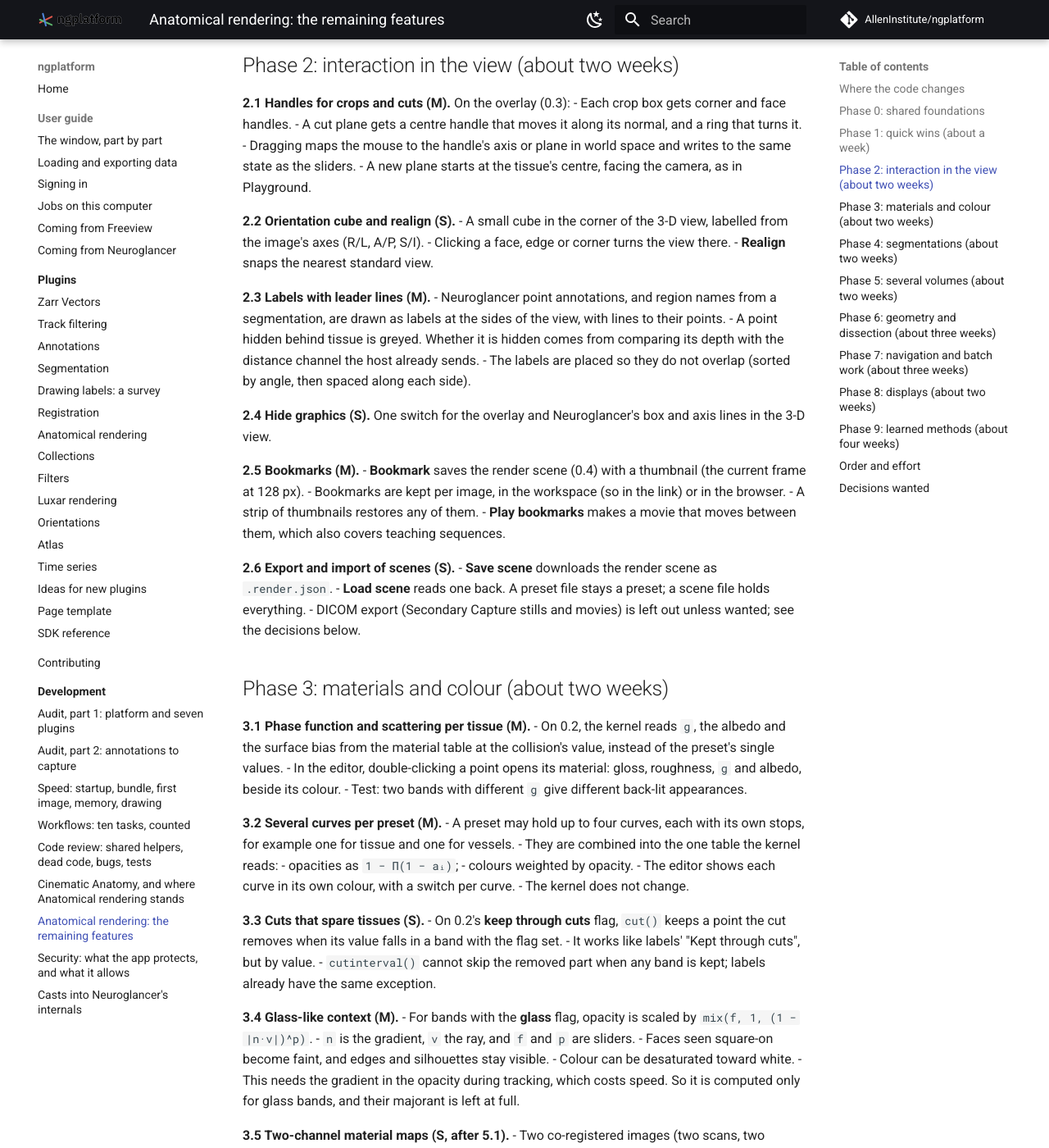
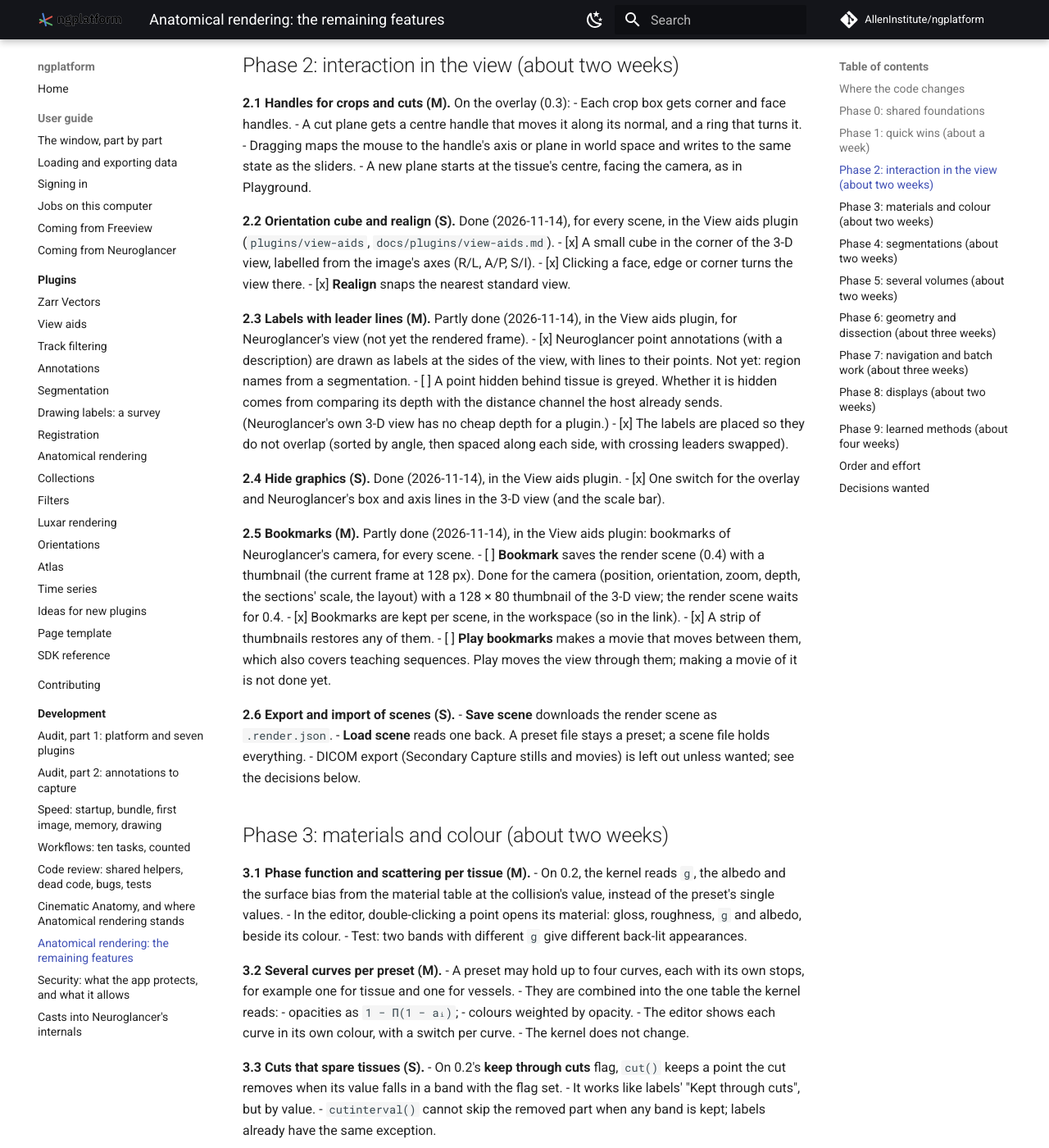
Before and after one commit to AllenInstitute/ngplatform, an MkDocs documentation site: the page built from docs/dev/cinematic-roadmap.md, in a window 1280 px wide and 1400 px high, scrolled down 2494 px. Shown: the whole window at 82% size. Built offline with MkDocs 1.6.1 and Material for MkDocs 9.7.7, drawn with Linux system fonts in a browser that asks for light colours; comment, search, counter and statistics services are not loaded.

Commit message:
Docs: the view aids
A page for the plugin (with a figure from the SRB 2026a example), a paragraph in the interface guide's 3-D view part, the plugins list and defaults, the changelog, and the roadmap's Phase 2 items ticked (2.2 and 2.4 done; 2.3 without greying hidden points or region names; 2.5 for Neuroglancer's camera, without the render scene or a movie of Play).

```diff
--- a/docs/dev/cinematic-roadmap.md
+++ b/docs/dev/cinematic-roadmap.md
@@ -158,32 +158,39 @@ Several features need the same groundwork, so it comes first.
 - A new plane starts at the tissue's centre, facing the camera, as in
   Playground.
 
-**2.2 Orientation cube and realign (S).**
-- A small cube in the corner of the 3-D view, labelled from the image's
+**2.2 Orientation cube and realign (S).** Done (2026-11-14), for every
+scene, in the View aids plugin (`plugins/view-aids`, `docs/plugins/view-aids.md`).
+- [x] A small cube in the corner of the 3-D view, labelled from the image's
   axes (R/L, A/P, S/I).
-- Clicking a face, edge or corner turns the view there.
-- **Realign** snaps the nearest standard view.
+- [x] Clicking a face, edge or corner turns the view there.
+- [x] **Realign** snaps the nearest standard view.
 
-**2.3 Labels with leader lines (M).**
-- Neuroglancer point annotations, and region names from a segmentation,
-  are drawn as labels at the sides of the view, with lines to their
-  points.
-- A point hidden behind tissue is greyed. Whether it is hidden comes from
+**2.3 Labels with leader lines (M).** Partly done (2026-11-14), in the
+View aids plugin, for Neuroglancer's view (not yet the rendered frame).
+- [x] Neuroglancer point annotations (with a description) are drawn as
+  labels at the sides of the view, with lines to their points. Not yet:
+  region names from a segmentation.
+- [ ] A point hidden behind tissue is greyed. Whether it is hidden comes from
   comparing its depth with the distance channel the host already sends.
-- The labels are placed so they do not overlap (sorted by angle, then
-  spaced along each side).
+  (Neuroglancer's own 3-D view has no cheap depth for a plugin.)
+- [x] The labels are placed so they do not overlap (sorted by angle, then
+  spaced along each side, with crossing leaders swapped).
 
-**2.4 Hide graphics (S).** One switch for the overlay and Neuroglancer's
-box and axis lines in the 3-D view.
+**2.4 Hide graphics (S).** Done (2026-11-14), in the View aids plugin.
+- [x] One switch for the overlay and Neuroglancer's box and axis lines in
+  the 3-D view (and the scale bar).
 
-**2.5 Bookmarks (M).**
-- **Bookmark** saves the render scene (0.4) with a thumbnail (the current
-  frame at 128 px).
-- Bookmarks are kept per image, in the workspace (so in the link) or in
-  the browser.
-- A strip of thumbnails restores any of them.
-- **Play bookmarks** makes a movie that moves between them, which also
-  covers teaching sequences.
+**2.5 Bookmarks (M).** Partly done (2026-11-14), in the View aids plugin:
+bookmarks of Neuroglancer's camera, for every scene.
+- [ ] **Bookmark** saves the render scene (0.4) with a thumbnail (the current
+  frame at 128 px). Done for the camera (position, orientation, zoom,
+  depth, the sections' scale, the layout) with a 128 × 80 thumbnail of
+  the 3-D view; the render scene waits for 0.4.
+- [x] Bookmarks are kept per scene, in the workspace (so in the link).
+- [x] A strip of thumbnails restores any of them.
+- [ ] **Play bookmarks** makes a movie that moves between them, which also
+  covers teaching sequences. Play moves the view through them; making a
+  movie of it is not done yet.
 
 **2.6 Export and import of scenes (S).**
 - **Save scene** downloads the render scene as `.render.json`.
--- a/mkdocs.yml
+++ b/mkdocs.yml
@@ -48,6 +48,7 @@ nav:
   - Plugins:
       - plugins/index.md
       - Zarr Vectors: plugins/zarr-vectors.md
+      - View aids: plugins/view-aids.md
       - Track filtering: plugins/track-filtering.md
       - Annotations: plugins/annotations.md
       - Segmentation: plugins/segmentation.md
```
Also changed, not shown: CHANGELOG.md (+14 -0 lines), docs/guide/interface.md (+8 -1 lines), docs/plugins/index.md (+2 -1 lines), docs/plugins/view-aids.md (added, +94 -0 lines), plugins/README.md (+5 -4 lines), docs/images/plugins/view-aids.png (added).
